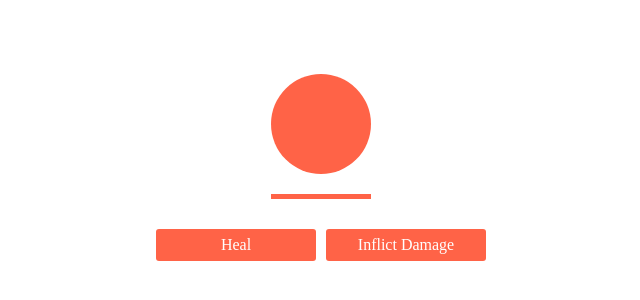
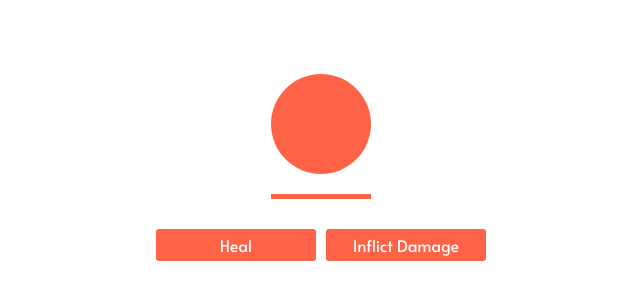
Before and after one commit to kvoncode/button-push-animation, a Next.js app: page / in a window 1280 px wide. Shown: the part 230-530 px from the top of the page, without its empty margins (319-959 px from the left). Built offline with nearby package versions, Linux system fonts and the light colour scheme.

Commit message:
add: Alata font

```diff
--- a/components/Controls.jsx
+++ b/components/Controls.jsx
@@ -12,6 +12,12 @@ const StyledButton = styled.button`
   color: white;
   border-radius: 3px;
   border: none;
+  font-family: "Alata", sans-serif;
+
+  &:focus {
+    height: 1.8rem;
+    width: 9.8rem;
+  }
 `;
 
 export const Controls = () => {
--- a/pages/index.jsx
+++ b/pages/index.jsx
@@ -1,4 +1,5 @@
 import styled from "styled-components";
+import Head from "next/head";
 
 import { Circle } from "../components/Circle";
 import { HealthBar } from "../components/HealthBar";
@@ -18,6 +19,11 @@ const Main = () => {
   const [health, setHealth] = useState(100);
   return (
     <StyledMain>
+      <Head>
+        <title>My page title</title>
+        <meta name="viewport" content="initial-scale=1.0, width=device-width" />
+        <link href="https://fonts.googleapis.com/css?family=Alata&display=swap" rel="stylesheet"></link>
+      </Head>
       <Circle></Circle>
       <HealthBar></HealthBar>
       <Controls></Controls>
```
